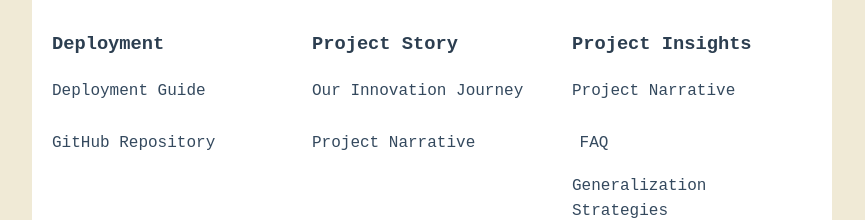
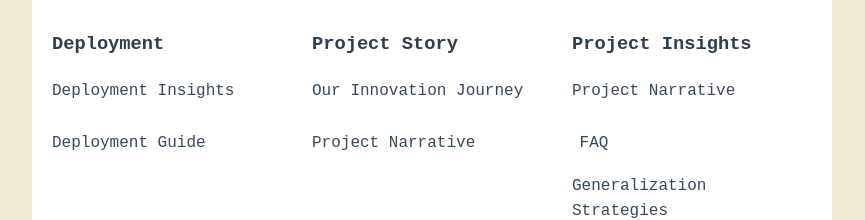
Before and after one commit to bniladridas/spam-detection-system, a plain HTML site: page index.html in a window 1280 px wide. Shown: the part 841-1061 px from the top of the page, without its empty margins (208-1073 px from the left). Drawn offline with Linux system fonts and the light colour scheme.

Commit message:
Add deployment insights documentation

```diff
--- a/index.html
+++ b/index.html
@@ -228,8 +228,8 @@
             <div class="footer-section">
                 <h3>Deployment</h3>
                 <ul>
+                    <li><a href="https://github.com/bniladridas/spam-detection-system/blob/main/docs/deployment_insights.md">Deployment Insights</a></li>
                     <li><a href="https://github.com/bniladridas/spam-detection-system/blob/main/docs/railway_deployment_guide.md">Deployment Guide</a></li>
-                    <li><a href="https://github.com/bniladridas/spam-detection-system">GitHub Repository</a></li>
                 </ul>
             </div>
             <div class="footer-section">
```
Also changed, not shown: 1 other file.
